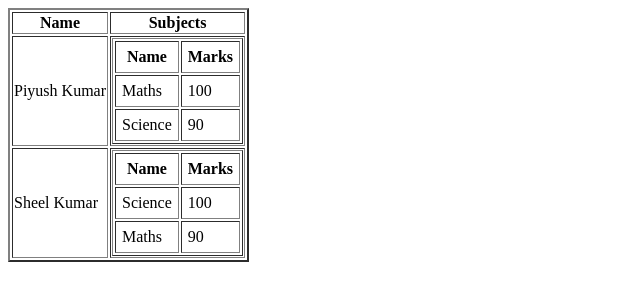
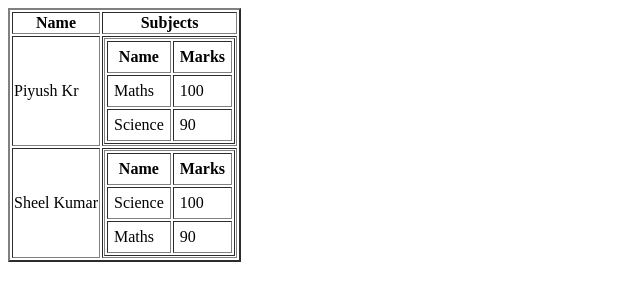
Before and after one commit to piyushkumar13/AngularExamples, a website: page www/tableexample.html in a window 1280 px wide. Shown: the whole page, without its empty margins (0-640 px from the left). Drawn offline with nearby package versions, Linux system fonts and the light colour scheme.

Commit message:
practicing branching

```diff
--- a/www/tableexample.html
+++ b/www/tableexample.html
@@ -8,7 +8,7 @@
 
                     $scope.students = [{
                         firstName: "Piyush",
-                        lastName: "Kumar",
+                        lastName: "Kr",
                         subject: [{
                             sub_name: "Maths",
                             marks: "100"
```
